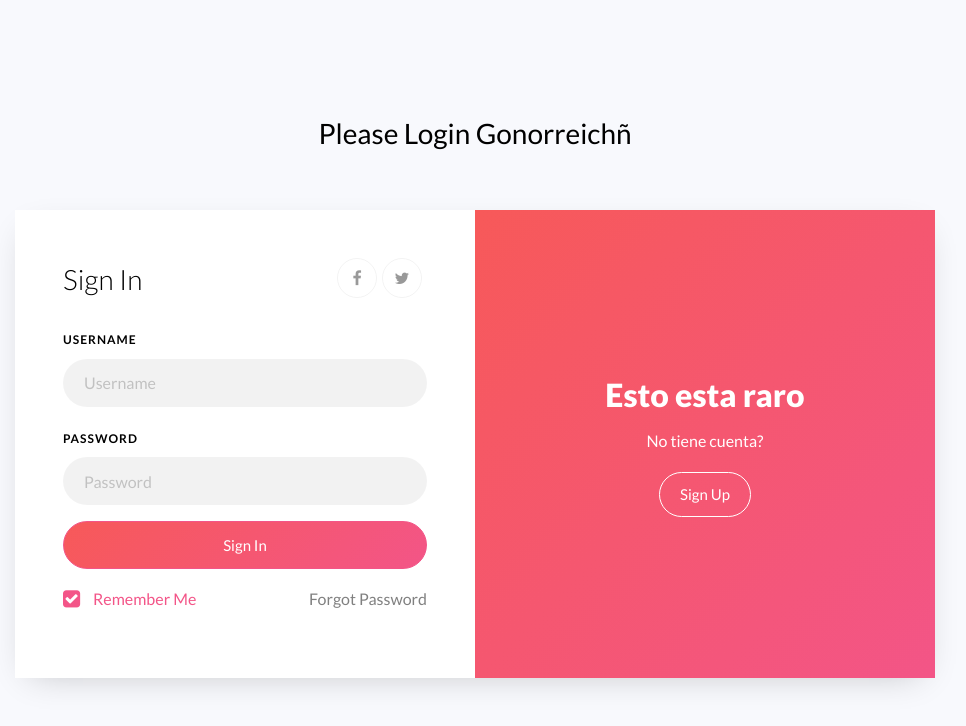
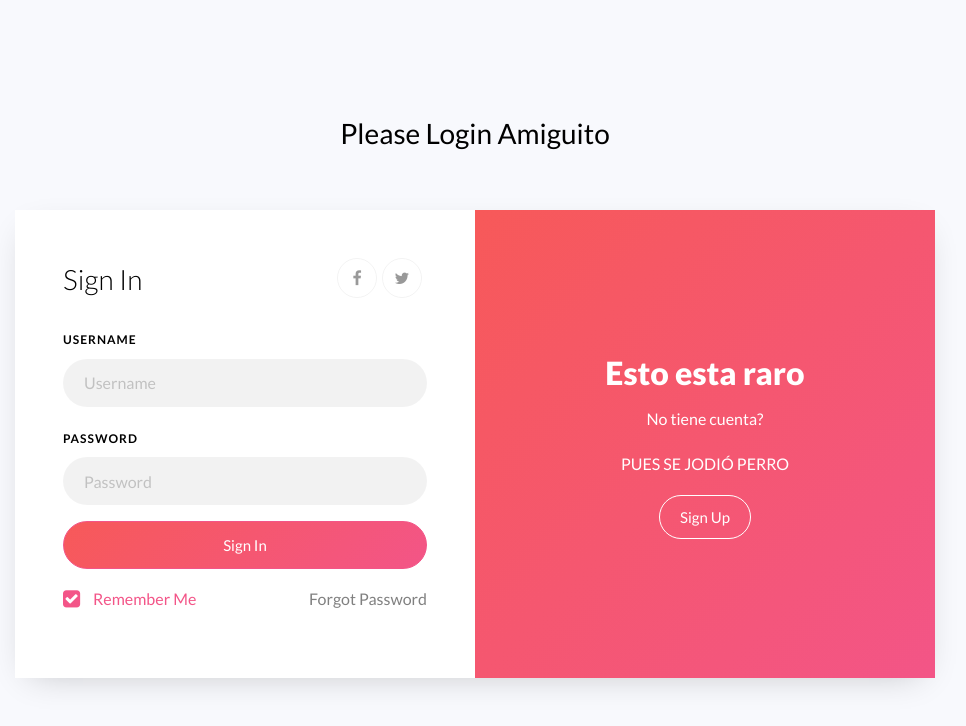
Before and after one commit to testingcw/amarillo, a plain HTML site: page index.html in a window 1280 px wide. Shown: the whole page, without its empty margins (165-1131 px from the left). Drawn offline with Linux system fonts and the light colour scheme.

Commit message:
Cambios de Federico

```diff
--- a/index.html
+++ b/index.html
@@ -1,7 +1,7 @@
 <!doctype html>
 <html lang="en">
   <head>
-  	<title>Login 07</title>
+  	<title>Login Agente 007</title>
     <meta charset="utf-8">
     <meta name="viewport" content="width=device-width, initial-scale=1, shrink-to-fit=no">
 
@@ -17,7 +17,7 @@
 		<div class="container">
 			<div class="row justify-content-center">
 				<div class="col-md-6 text-center mb-5">
-					<h2 class="heading-section">Please Login Gonorreichñ</h2>
+					<h2 class="heading-section">Please Login Amiguito</h2>
 				</div>
 			</div>
 			<div class="row justify-content-center">
@@ -27,6 +27,7 @@
 							<div class="text w-100">
 								<h2>Esto esta raro</h2>
 								<p>No tiene cuenta?</p>
+								<p>PUES SE JODIÓ PERRO</p>
 								<a href="#" class="btn btn-white btn-outline-white">Sign Up</a>
 							</div>
 			      </div>
```
